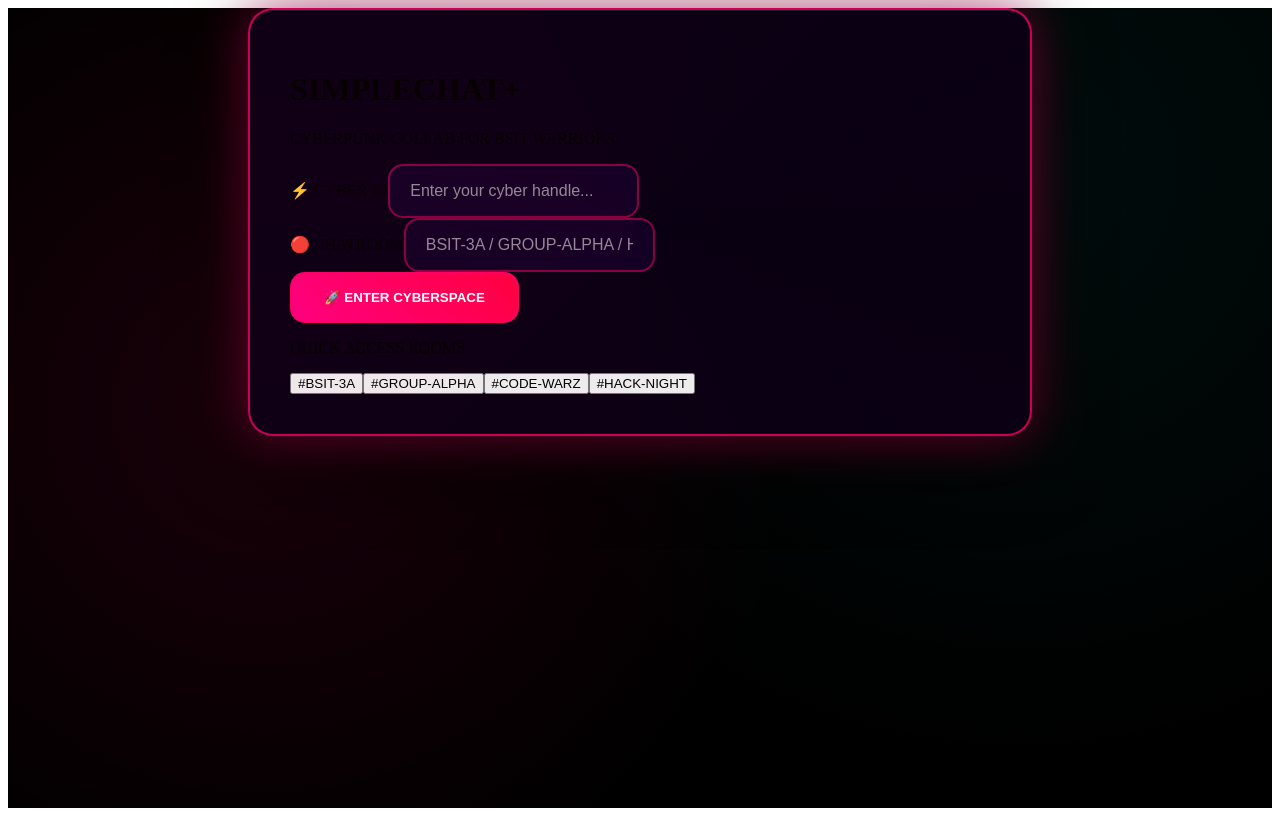
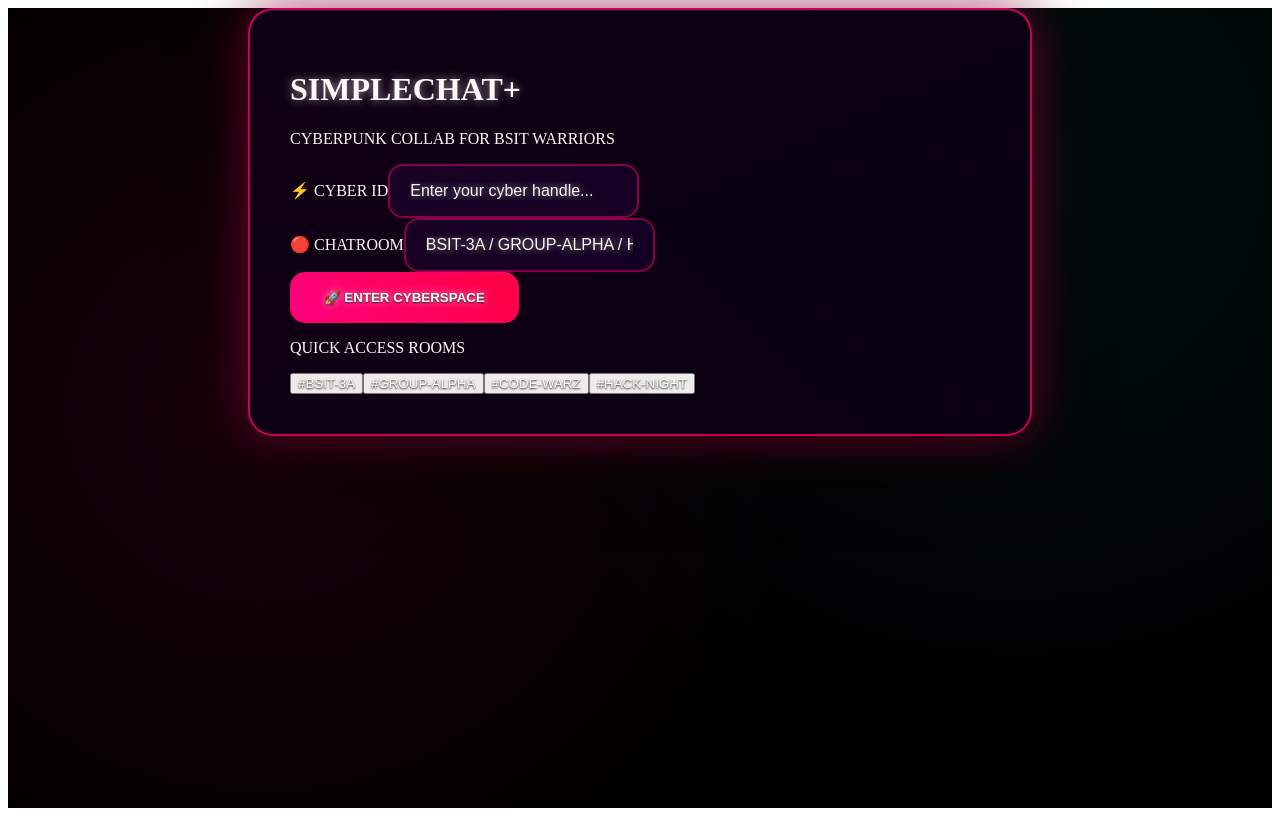
Before and after one commit to 20235052-cmyk/We-Love-BSIT-SimpleChat-IDA-2-, a React (Vite) app in the folder SimpleChat/: page / in a window 1280 px wide. Built offline with nearby package versions, Linux system fonts and the light colour scheme.

Commit message:
Site Improvement #6

```diff
--- a/SimpleChat/src/App.css
+++ b/SimpleChat/src/App.css
@@ -79,3 +79,34 @@ input:focus {
 input::placeholder {
   color: rgba(232, 232, 232, 0.6);
 }
+* {
+  color: #f5f5f5 !important;
+  text-shadow: 0 1px 3px rgba(0, 0, 0, 0.9) !important;
+}
+
+.neon-red, .neon-cyan, .neon-white, input, input::placeholder, button {
+  color: #ffffff !important;
+  -webkit-text-fill-color: #ffffff !important;
+  text-shadow:
+    0 0 8px rgba(255, 255, 255, 0.6),
+    0 1px 2px rgba(0, 0, 0, 1) !important;
+}
+
+input::placeholder {
+  color: #a0a0a0 !important;
+  opacity: 1 !important;
+}
+
+.text-readable, label {
+  color: #f0f0f0 !important;
+  text-shadow: 0 1px 3px rgba(0, 0, 0, 0.9) !important;
+}
+
+/* Button text fix */
+.btn-red, .btn-cyan {
+  color: #ffffff !important;
+}
+
+.btn-red:hover, .btn-cyan:hover {
+  color: #ffffff !important;
+}
--- a/SimpleChat/src/index.css
+++ b/SimpleChat/src/index.css
@@ -81,3 +81,34 @@ body {
   color: #f0f0f0;
   text-shadow: 0 1px 2px rgba(0, 0, 0, 0.8);
 }
+* {
+  color: #f5f5f5 !important;
+  text-shadow: 0 1px 3px rgba(0, 0, 0, 0.9) !important;
+}
+
+.neon-red, .neon-cyan, .neon-white, input, input::placeholder, button {
+  color: #ffffff !important;
+  -webkit-text-fill-color: #ffffff !important;
+  text-shadow:
+    0 0 8px rgba(255, 255, 255, 0.6),
+    0 1px 2px rgba(0, 0, 0, 1) !important;
+}
+
+input::placeholder {
+  color: #a0a0a0 !important;
+  opacity: 1 !important;
+}
+
+.text-readable, label {
+  color: #f0f0f0 !important;
+  text-shadow: 0 1px 3px rgba(0, 0, 0, 0.9) !important;
+}
+
+/* Button text fix */
+.btn-red, .btn-cyan {
+  color: #ffffff !important;
+}
+
+.btn-red:hover, .btn-cyan:hover {
+  color: #ffffff !important;
+}
```
